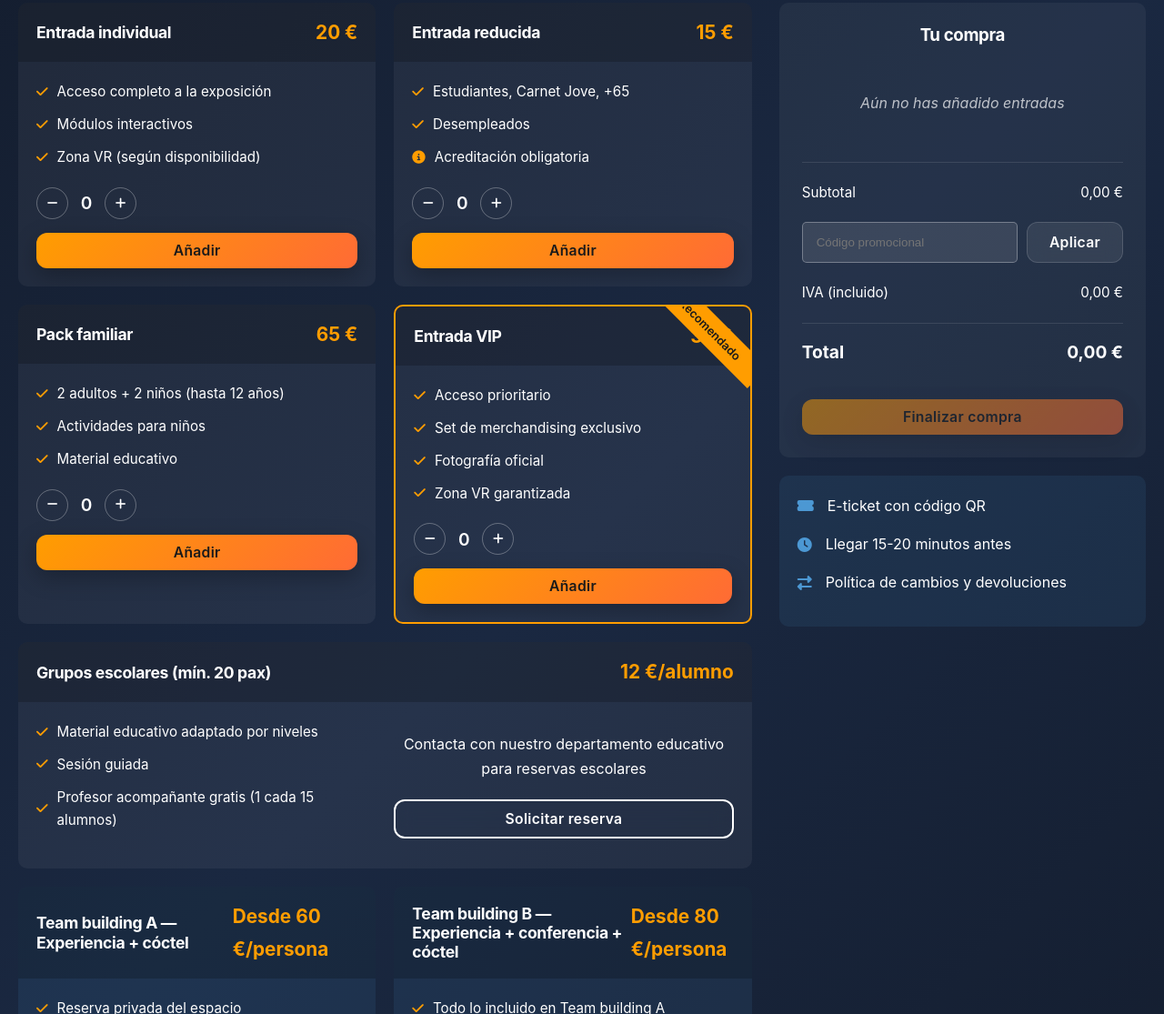
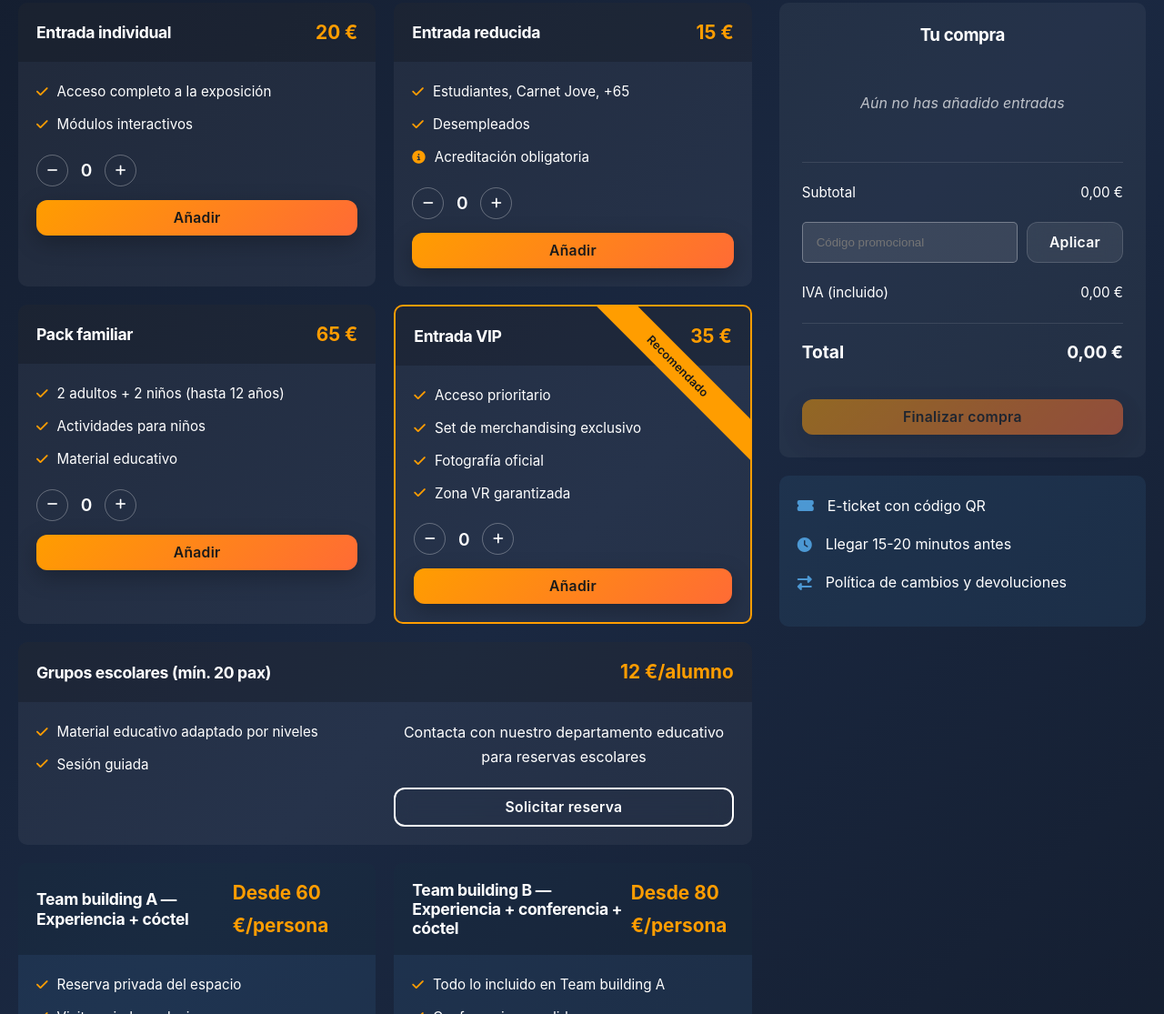
Before and after one commit to Doritoiap/Doritoiap.github.io, a plain HTML site: page entradas.html in a window 1280 px wide. Shown: the part 1727-2842 px from the top of the page at 91% size. Drawn offline with Linux system fonts and the light colour scheme.

Commit message:
Entradas + image

```diff
--- a/assets/css/tickets.css
+++ b/assets/css/tickets.css
@@ -252,14 +252,16 @@
 
 .ticket-ribbon {
     position: absolute;
-    top: 10px;
-    right: -30px;
+    top: 50px;
+    right: -70px;
     background-color: var(--color-primary);
     color: var(--color-text-dark);
     font-size: 0.8rem;
     font-weight: 600;
     padding: 5px 30px;
     transform: rotate(45deg);
+    width: 300px;
+    text-align: center;
 }
 
 .ticket-header {
--- a/entradas.html
+++ b/entradas.html
@@ -194,7 +194,6 @@
                             <ul class="ticket-features">
                                 <li><i class="fas fa-check"></i> Acceso completo a la exposición</li>
                                 <li><i class="fas fa-check"></i> Módulos interactivos</li>
-                                <li><i class="fas fa-check"></i> Zona VR (según disponibilidad)</li>
                             </ul>
                             <div class="ticket-counter">
                                 <button class="counter-btn minus"><i class="fas fa-minus"></i></button>
@@ -282,7 +281,6 @@
                                     <ul class="ticket-features">
                                         <li><i class="fas fa-check"></i> Material educativo adaptado por niveles</li>
                                         <li><i class="fas fa-check"></i> Sesión guiada</li>
-                                        <li><i class="fas fa-check"></i> Profesor acompañante gratis (1 cada 15 alumnos)</li>
                                     </ul>
                                 </div>
                                 <div class="school-cta">
```
Also changed, not shown: index.html (+1 -1 lines), 1 other file.
